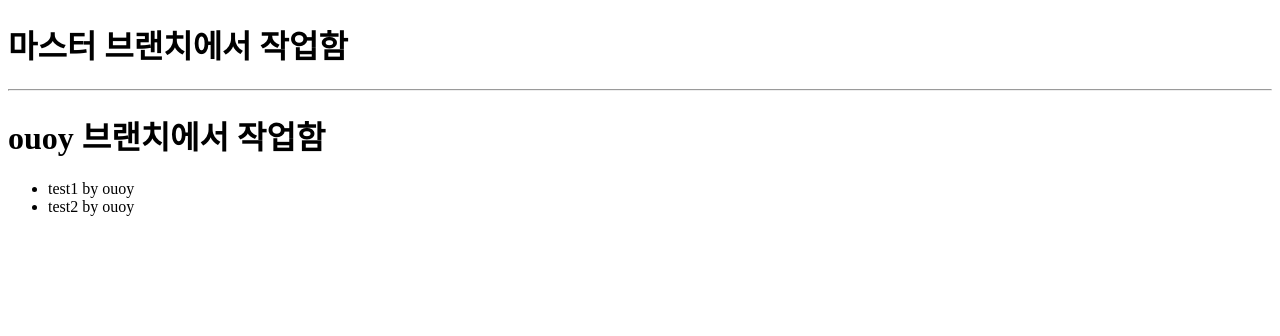
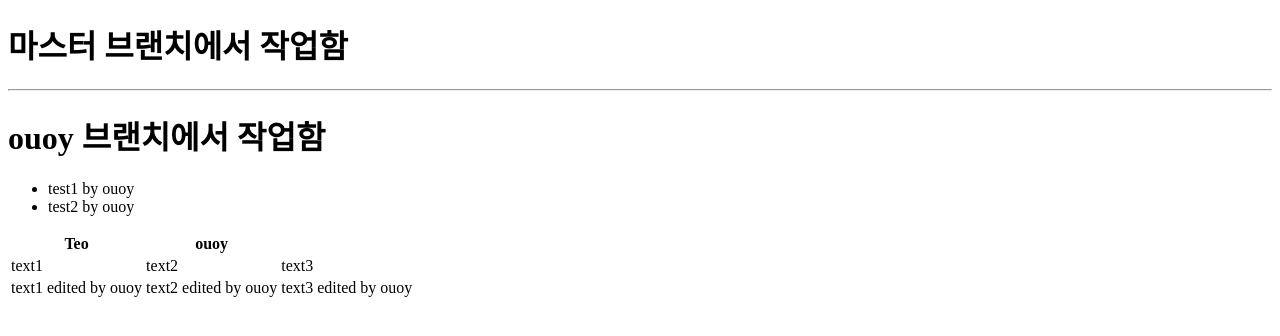
Before and after one commit to ouoy/TIL, a plain HTML site: page index.html in a window 1280 px wide. Drawn offline with Linux system fonts and the light colour scheme.

Commit message:
commited by ouoy

```diff
--- a/index.html
+++ b/index.html
@@ -13,5 +13,19 @@
        <li>test2 by ouoy</li>
 
     </ul>
+    <table>
+        <th>Teo</th>
+        <th>ouoy</th>
+        <tr>
+            <td>text1</td>
+            <td>text2</td>
+            <td>text3</td>
+        </tr>
+        <tr>
+            <td>text1 edited by ouoy</td>
+            <td>text2 edited by ouoy</td>
+            <td>text3 edited by ouoy</td>
+        </tr>
+    </table>
 </body>
 </html>
```
